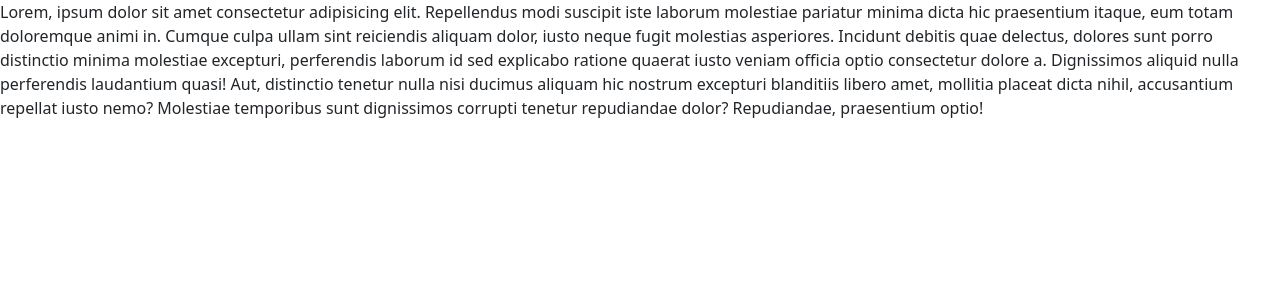
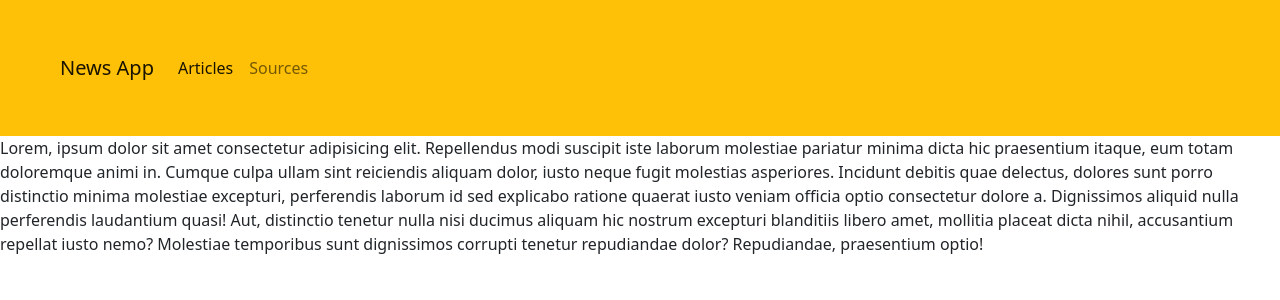
Before and after one commit to Abishag-Maitha/Pendo-News, a Flask app: page / in a window 1280 px wide. Shown: the top 300 px of the page. Run offline with Flask 2, Linux system fonts and the light colour scheme.

Commit message:
create navbar

```diff
--- a/app/templates/base.html
+++ b/app/templates/base.html
@@ -5,13 +5,30 @@
     <meta http-equiv="X-UA-Compatible" content="IE=edge">
     <meta name="viewport" content="width=device-width, initial-scale=1.0">
     <link href="https://cdn.jsdelivr.net/npm/bootstrap@5.1.3/dist/css/bootstrap.min.css" rel="stylesheet" integrity="sha384-1BmE4kWBq78iYhFldvKuhfTAU6auU8tT94WrHftjDbrCEXSU1oBoqyl2QvZ6jIW3" crossorigin="anonymous">
-    <title>
+    <link rel="stylesheet" href="{{url_for('static',filename='CSS/styles.css')}}">
+        <title>
         {%block title%}
         {%endblock%}
     </title>
 </head>
 <body>
+    <nav class="navbar navbar-expand-lg navbar-light bg-warning p-5">
+        <div class="container-fluid">
+          <a class="navbar-brand" href="#">News App</a>
+          <button class="navbar-toggler" type="button" data-bs-toggle="collapse" data-bs-target="#navbarNavAltMarkup" aria-controls="navbarNavAltMarkup" aria-expanded="false" aria-label="Toggle navigation">
+            <span class="navbar-toggler-icon"></span>
+          </button>
+          <div class="collapse navbar-collapse" id="navbarNavAltMarkup">
+            <div class="navbar-nav">
+              <a class="nav-link active" aria-current="page" href="#">Articles</a>
+              <a class="nav-link" href="#">Sources</a>
+            </div>
+          </div>
+        </div>
+      </nav>
     {%block content%}
     {%endblock%}
+
+    <script src="{{url_for('static', filename='JS/script.js')}}"></script>
 </body>
 </html>
```
